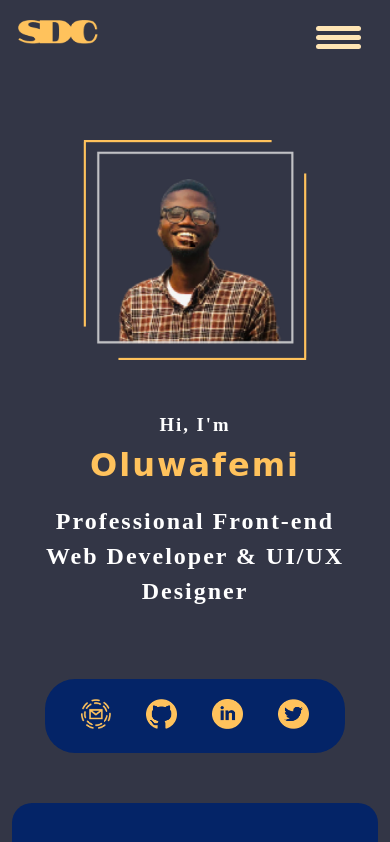
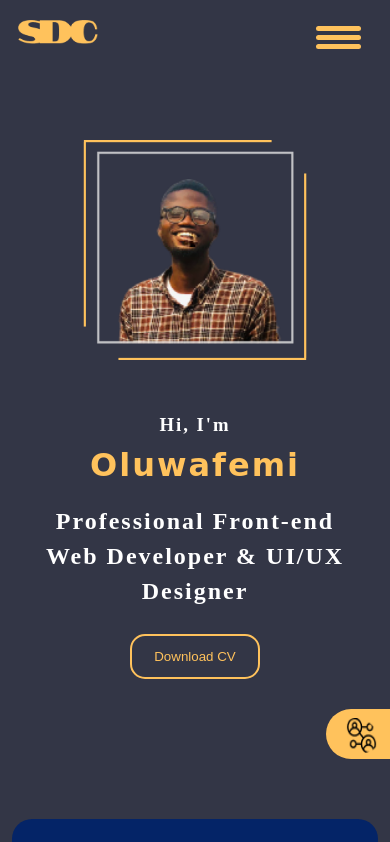
Before and after one commit to Omolounnu-Oluwafemi/Oluwafemi, a plain HTML site: page index.html in a window 390 px wide. Shown: the top 842 px of the page. Drawn offline with Linux system fonts and the light colour scheme.

Commit message:
Still working on Mobile Hero

```diff
--- a/index.html
+++ b/index.html
@@ -73,25 +73,31 @@
             </h2>
             <button class="resume_button" href="#">
               <div class="resume">
-              <img class="img_resume" src="images/download-solid.svg"><strong>Resume</strong></img>
+            Download CV
             </div>
             </button>
           </div>
       </div>
+      <div class="divsideicons">
+        <a href="#">
+          <img src="images/socialicon.png" alt="Message me" class="sideicon">
+          </a>
+      </div>
+      <div class="heroline"></div>
           <div class="line_socials">
             <div class="line"></div>
               <div class="socials">
                 <a href="#">
-                <img src="images/mailicon.png" alt="Message me" class="socialicons">
+                <img src="images/twitter.png" alt="Message me" class="socialicons">
                 </a>
               <a href="#">
-                <img src="images/githubicon.png" alt="Github" class="socialicons" >
+                <img src="images/newfb.png" alt="Github" class="socialicons" >
                 </a>
               <a href="#">
-                <img src="images/linkedinicon.png" alt="Linkedin " class="socialicons">
+                <img src="images/linkedin.png" alt="Linkedin " class="socialicons">
                 </a>
               <a href="#">
-                <img src="images/twittericon.png" alt="Twitter " class="socialicons">
+                <img src="images/newgithub.png" alt="Twitter " class="socialicons">
                 </a>
             </div>
         </div>
--- a/mobile.css
+++ b/mobile.css
@@ -37,7 +37,7 @@
     .bar {
         height: 5px;
         width: 100%;
-        background-color: #ffe5b4;
+        background-color: #ffc25c;
         display: block;
         border-radius: 5px;
         transition: 0.3s ease;
@@ -178,6 +178,7 @@
         color: #ffffff;
         margin-bottom: 70px;
         line-height: 35px;
+        margin-bottom: 25px;
     }
 
     .img_resume {
@@ -186,42 +187,62 @@
         margin-right: 10%;
         margin-left: 40%;
         height: 25px;
+
     }
 
     .resume_button {
-        display: flex;
         margin-top: 0px;
         margin: auto;
-        padding-right: 10%;
-        padding-top: 18px;
-        padding-bottom: 18px;
-        color: #514949;
+        color: #ffc25c;
         text-decoration: none;
-        background-color: #ffa500;
-        border: none;
-        border-radius: 20px;
+        background-color: #333646;
+        border: solid 2px #ffc25c;
+        border-radius: 15px;
         justify-self: center;
-        width: 27%;
+        width: 35%;
         height: 45px;
     }
 
     .resume {
-        display: flex;
+        text-align: center;
     }
 
-    .line {
-        display: none;
+    .divsideicons {
+        background-color: #ffc25c;
+        width: 18%;
+        height: 50px;
+        border-radius: 30px 0 0 30px;
+        display: flex;
+        justify-content: center;
+        margin-left: 85%;
+        margin-top: 30px;
+    }
+
+    .sideicon {
+        height: 35px;
+        width: 80%;
+        align-content: center;
+        margin-top: 9px;
+        margin-left: 15%;
+    }
+
+    .heroline {
+        width: 100%;
+        color: #ffa500;
+        height: 10px;
     }
 
     .line_socials {
-        display: block;
-        margin-top: 30px;
+        display: none;
+        /* margin-top: 30px; */
         width: 80%;
         margin-left: 10%;
         margin-right: 10%;
-        padding: 20px 0px 20px 0px;
-        border-radius: 30px;
-        background-color: #042467;
+        /* padding: 10px 0px 10px 0px; */
+        border-radius: 30px 0 0 30px;
+        background-color: #ffc25c;
+        /* height: 50px; */
+        padding-bottom: 0;
     }
 
     .socials {
@@ -230,9 +251,10 @@
     }
 
     .socialicons {
+        height: 35px;
         width: 100%;
-        height: 30px;
-        margin-bottom: 0px;
+        margin-top: 9px;
+        margin-bottom: 9px;
     }
 
     .empty {
@@ -367,9 +389,9 @@
         margin-left: 13%;
     }
 
-    .resume_button {
-        display: none;
-    }
+    /* .resume_button {
+        display: flex;
+    } */
 
     .Aboutme {
         font-size: 20px;
```
Also changed, not shown: images/linkedin.png (added), images/newfb.png (added), images/newgithub.png (added), images/socialicon.png (added), images/twitter.png (added).
